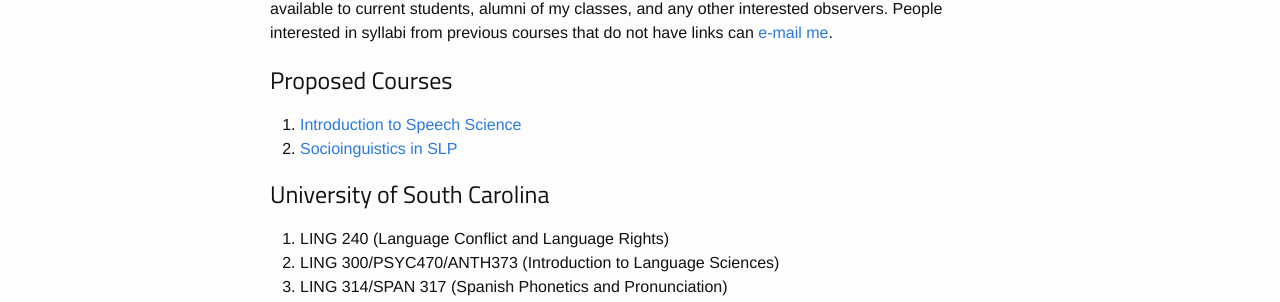
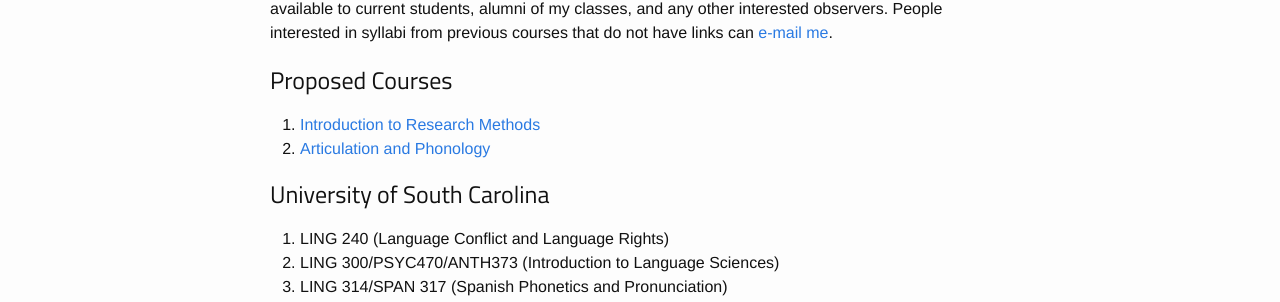
Before and after one commit to paulereed/paulereed.github.io, a Jekyll site: the page built from teaching.md, in a window 1280 px wide. Shown: the part 175-477 px from the top of the page. Built offline with Jekyll 4.4.1, drawn with Linux system fonts in a browser that asks for light colours; some web fonts are replaced.

```diff
--- a/teaching.md
+++ b/teaching.md
@@ -7,13 +7,13 @@ permalink: /teaching/
 This page serves as a directory for the courses I am currently teaching, or have taught,
 and is freely available to current students, alumni of my classes, and any other
 interested observers. People interested in syllabi from previous courses that
-do not have links can [e-mail me](mailto:reedpe@mailbox.sc.edu).
+do not have links can [e-mail me](mailto:pereed1@ua.edu).
 
 <hr style="clear:both;visibility: hidden;" />
 
 ## Proposed Courses
-1. [Introduction to Speech Science](/teaching/intro_speech_science/)
-2. [Socioinguistics in SLP](/teaching/socio_in_SLP/)
+1. [Introduction to Research Methods](/teaching/intro_research_methods/)
+2. [Articulation and Phonology](/teaching/articulation_phonology/)
 
 
 ## University of South Carolina
```
Also changed, not shown: teaching/articulation_phonology.md (added, +9 -0 lines), teaching/intro_research_methods.md (added, +9 -0 lines), 6 other files.
